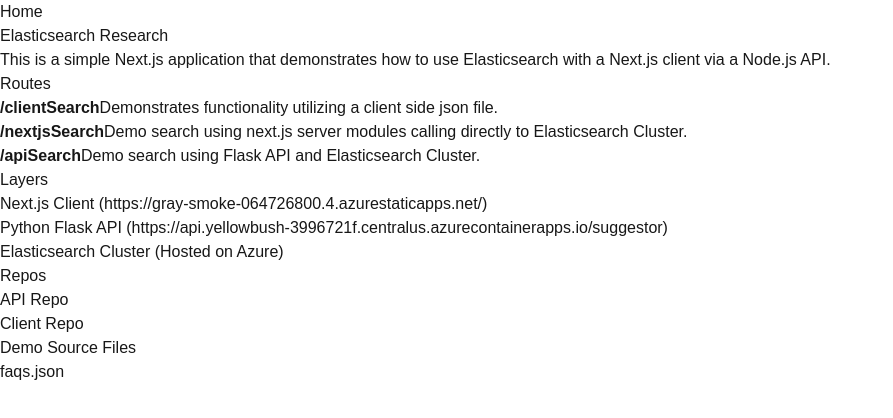
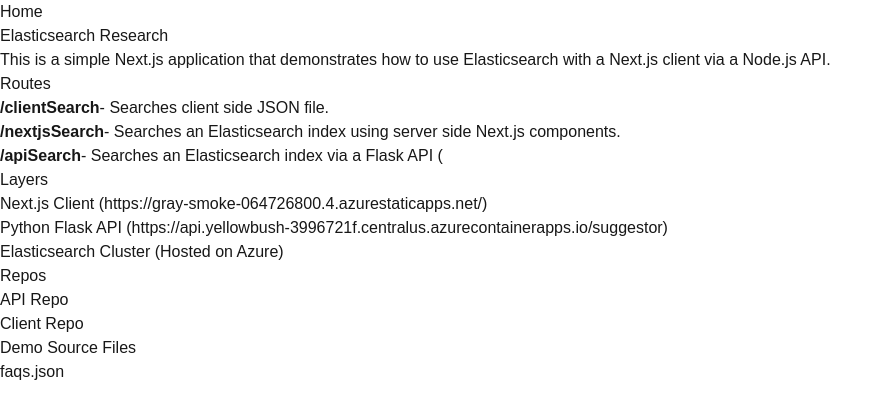
Before and after one commit to severalpens/elasticsearchclient, a Next.js app: page / in a window 1280 px wide. Shown: the top 418 px of the page, without its empty margins (0-893 px from the left). Built offline with nearby package versions, Linux system fonts and the light colour scheme.

Commit message:
Update search descriptions for clarity and consistency

```diff
--- a/src/app/page.tsx
+++ b/src/app/page.tsx
@@ -14,15 +14,15 @@
             <ol className="list-inside list-decimal text-sm text-center sm:text-left font-[family-name:var(--font-geist-mono)]">
             <li className="mb-2">
                 <Link href={`/clientSearch`}><strong>/clientSearch</strong></Link>
-                Demonstrates functionality utilizing a client side json file.
+                 - Searches client side JSON file.
               </li>
               <li className="mb-2">
                 <Link href={`/nextjsSearch`}><strong>/nextjsSearch</strong></Link>
-                Demo search using next.js server modules calling directly to Elasticsearch Cluster.
+                - Searches an Elasticsearch index using server side Next.js components.
               </li>
               <li className="mb-2">
                 <Link href={`/apiSearch`}><strong>/apiSearch</strong></Link>
-                Demo search using Flask API and Elasticsearch Cluster.
+                 - Searches an Elasticsearch index via a Flask API (
               </li>
             </ol>
           </div>
```
